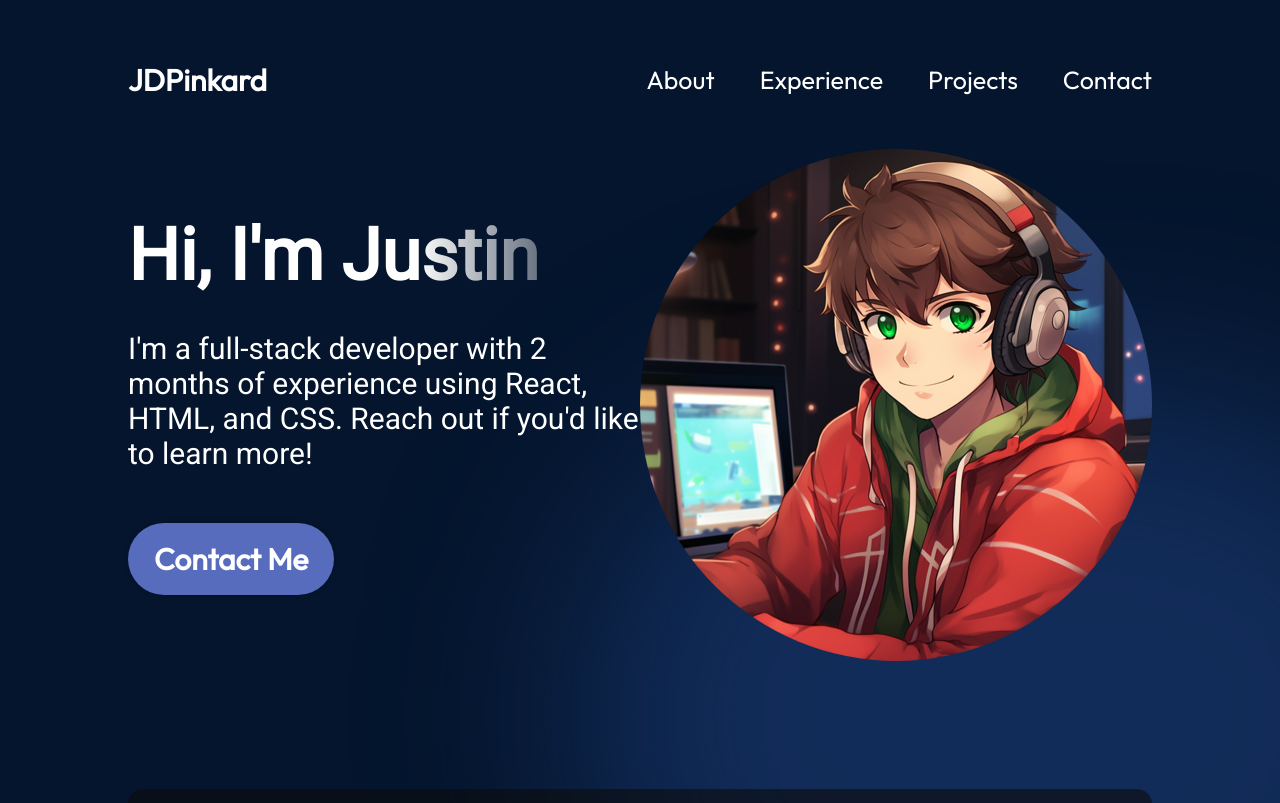
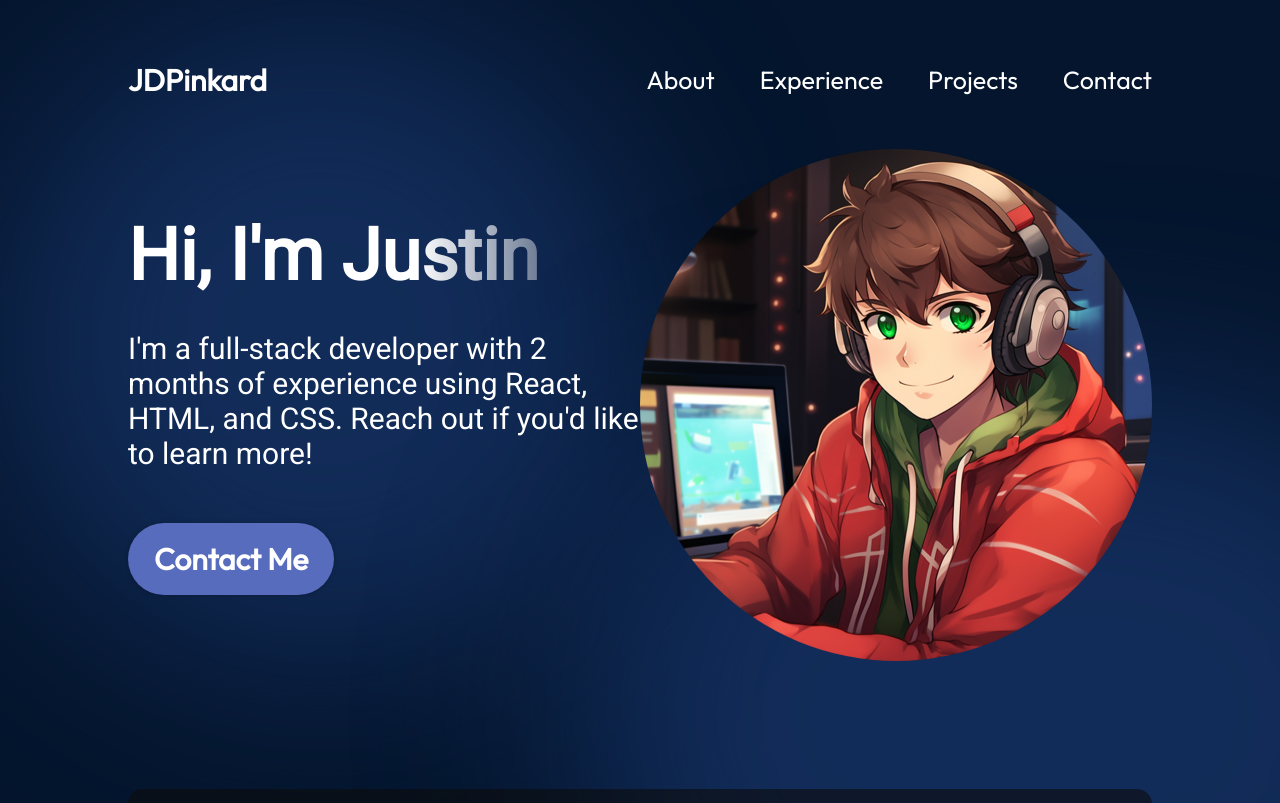
Before and after one commit to jdpinkard/Jportfolio, a React (Vite) app: page / in a window 1280 px wide. Shown: the top 803 px of the page. Built offline with nearby package versions, Linux system fonts and the light colour scheme.

Commit message:
corrected style name on Hero
topBlur

```diff
--- a/src/components/Hero/Hero.jsx
+++ b/src/components/Hero/Hero.jsx
@@ -11,7 +11,7 @@ const Hero = () => {
             <a href="mailto:justin.d.pinkard@gmail.com" className={styles.contactBtn}>Contact Me</a>
         </div>
         <img src={getImageURL("hero/heroImage.png")} alt="hero image of Justin" className={styles.heroImg} />
-        <div className={styles.toolbar} />
+        <div className={styles.topBlur} />
         <div className={styles.bottomBlur} />
     </section>
   )
```
